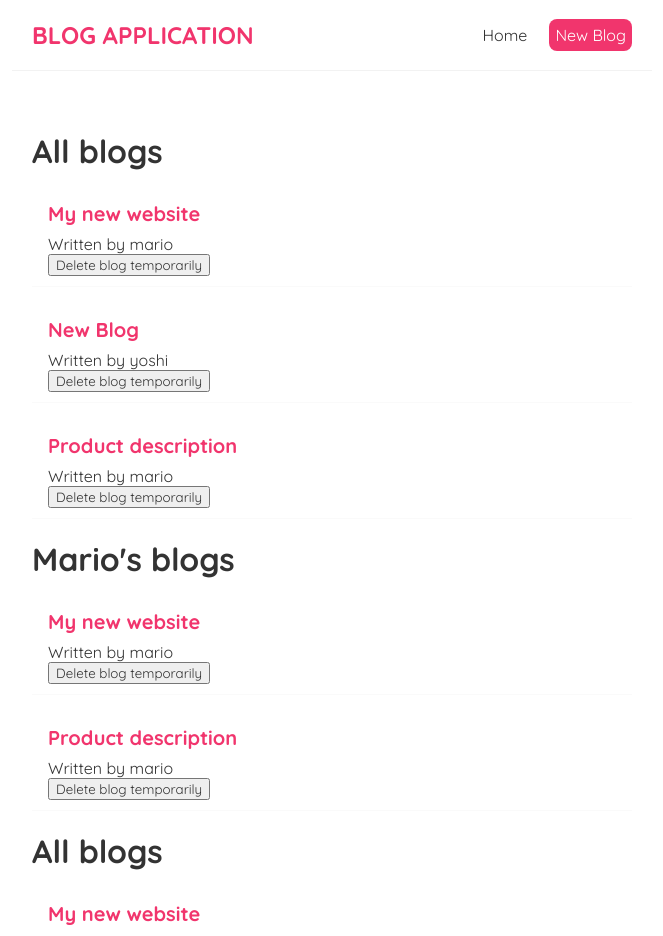
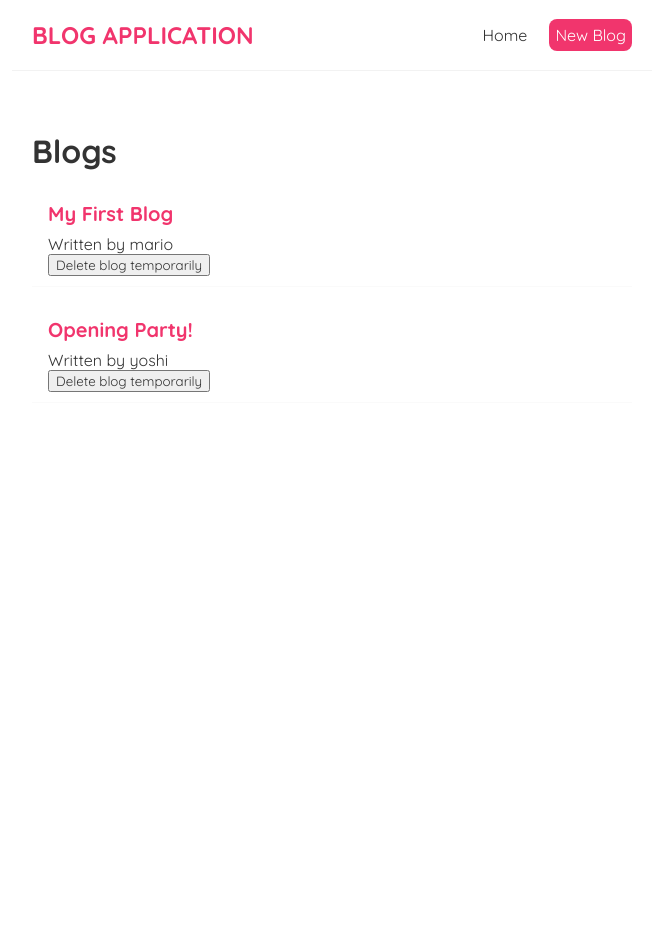
Before and after one commit to raaghavgupta2020/blog-app, a React (Create React App) app: page / in a window 1280 px wide. Shown: the top 936 px of the page, without its empty margins (308-971 px from the left). After the commit the page ends 800 px from the top, so only its background shows below. Built offline with nearby package versions, Linux system fonts and the light colour scheme; data requests are answered from the project's data file.

Commit message:
errorHandlingStart

```diff
--- a/src/Homee.js
+++ b/src/Homee.js
@@ -24,18 +24,20 @@ const Homee = () => {
     //     {title: 'Product description' , body: 'lorem ipsum ...', author: 'mario', id: '3'}
     // ])
 
-    const [blogs , setBlogs] = useState([
-        {title: 'My new website ' , body: 'lorem ipsum ...', author: 'mario', id: '1'},
-        {title: 'New Blog' , body: 'lorem ipsum ...', author: 'yoshi', id: '2'},
-        {title: 'Product description' , body: 'lorem ipsum ...', author: 'mario', id: '3'}
-    ])
+    const [blogs , setBlogs] = useState(null)
+    //once we fetch the data using the API endpoint we will update the state using the setBlogs
+    //but initially we are taking it as null
+
+    //creating a conditional loading message
+    const[isPending , setIsPending]= useState(true)
+
+    const[error , setError] = useState(null)
 
     const handleDelete = (id) => {
         const newBlogs = blogs.filter((blog)=>(
             blog.id!==id
         ))
         setBlogs(newBlogs);
-
     }
 
     //this function will fire on every render
@@ -47,9 +49,36 @@ const Homee = () => {
     //     console.log(name);
     // },[name]);
 
-    useEffect(()=>{
-        console.log("re rendering took place , hence useEffect function ran");
-        console.log(name);
+    useEffect(()=>{ //we cannot make this anonymous func inside useEffect as async
+        // console.log("re rendering took place , hence useEffect function ran");
+        // console.log(name);
+
+        setTimeout(()=>{
+            fetch("http://localhost:8000/blogs") //this returns to us a promise
+            .then((res)=>{//response has an "ok" property
+                //this property will be false in case the data received is faulty
+                if(!res.ok){
+                    //we will throw an error
+                    throw Error('could not fetch the data for that resource')
+                    //we will catch below
+                }
+                return res.json() //this passes the json into a javascript object for us
+            })
+            //the above thing returns another promise as res.json in asynchronous and takes some time to run
+            .then((data)=>{
+                // console.log(data);
+                setBlogs(data)
+                setIsPending(false); //as soon as isPending becomes false Loading... div disappears
+            })
+            .catch((err)=>{ //e here refers to any kind of network error while fetching the data
+                console.log(err.message)
+            })//this will catch any kind of network error
+            //failed to fetch error will be shown if server is unreachable
+            //now there can be cases where error can be returned by the server , that will come in response
+
+
+
+        }, 2000)//this means 2000ms
     },[]);
 
     //There is something called as a dependency array which can be used to allow function inside useEffect hook to run for
@@ -86,25 +115,33 @@ const Homee = () => {
             {/* all the above code can be made resuuable by creating a resuable compenent and
             passing blogs arraya and other required data as props */}
 
-            <BlogList blogs={blogs} title={"All blogs"}/>
+            {/* <BlogList blogs={blogs} title={"All blogs"}/> */}
 
             {/* filter basically filters the array an removes the elements from the array which do not
             satisfy the condtions inside . Now a refined array is going in the same BlogList component
             and output is being generated */}
 
-            <BlogList blogs={blogs.filter((blog)=>(
+            {/* <BlogList blogs={blogs.filter((blog)=>(
                 blog.author === 'mario' //checks comparison strictly
-            ))} title={"Mario's blogs"}/>
+            ))} title={"Mario's blogs"}/> */}
 
             {/* here blogs is a property name and {blogs} is the value and this complete thing i.e
             blogs = {blogs} is called as a prop
             We can pass multiple props also*/}
 
-            <BlogList blogs={blogs} title={"All blogs"} handleDelete={handleDelete}/>
+            {/* <BlogList blogs={blogs} title={"All blogs"} handleDelete={handleDelete}/>
 
             <button onClick={()=>{setName("mithu")}}>Click me to change "name" state </button>
-            <p>{name}</p>
+            <p>{name}</p> */}
+
             {/* here we are changing the state */}
+
+            <div className="fetchingdata">
+                {/* if isPending is true we will show a div */}
+                {isPending && <div>Loading... Fetching data from API</div>}
+                {blogs &&  <BlogList blogs={blogs} title={"Blogs"} handleDelete={handleDelete}/>}
+            </div>
+            {/* as we have put this blogs && and we have covered the thing with a {} , it means it is a conditional statement */}
 
 
         </div>
```
